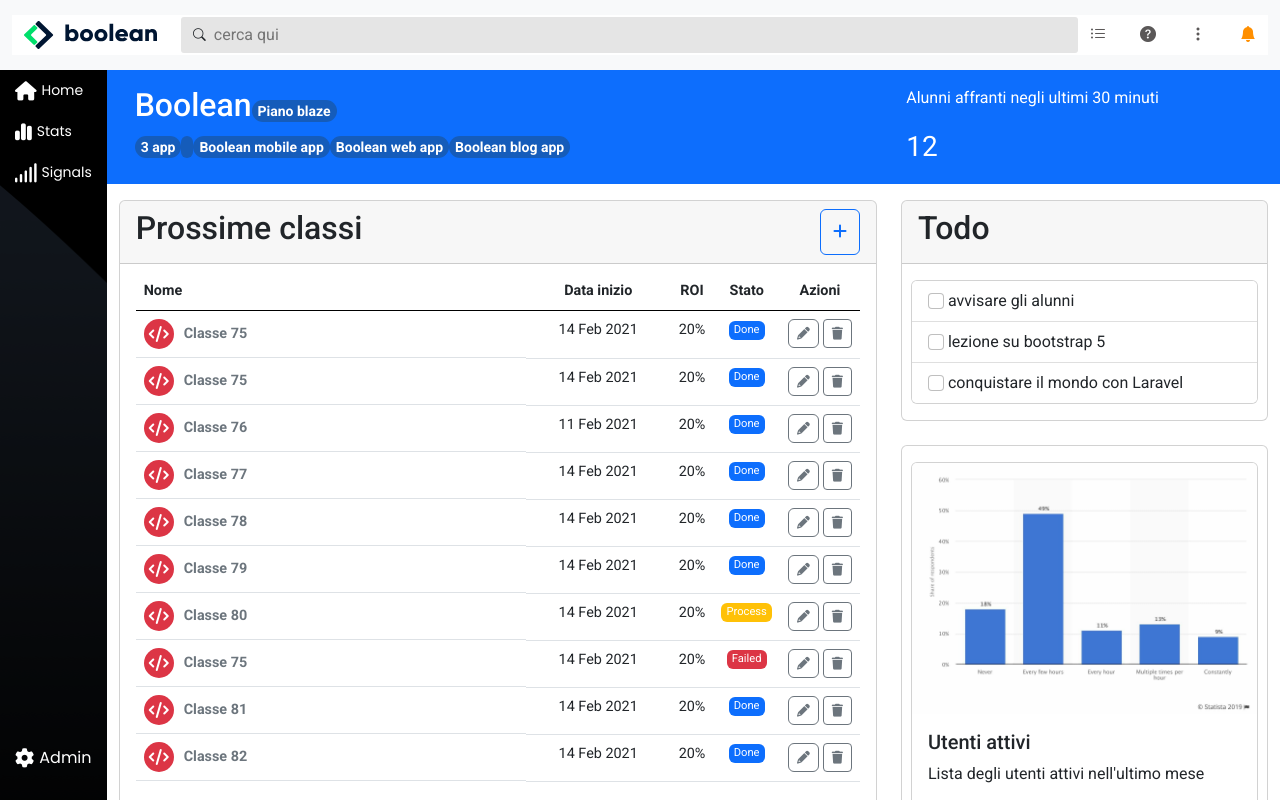
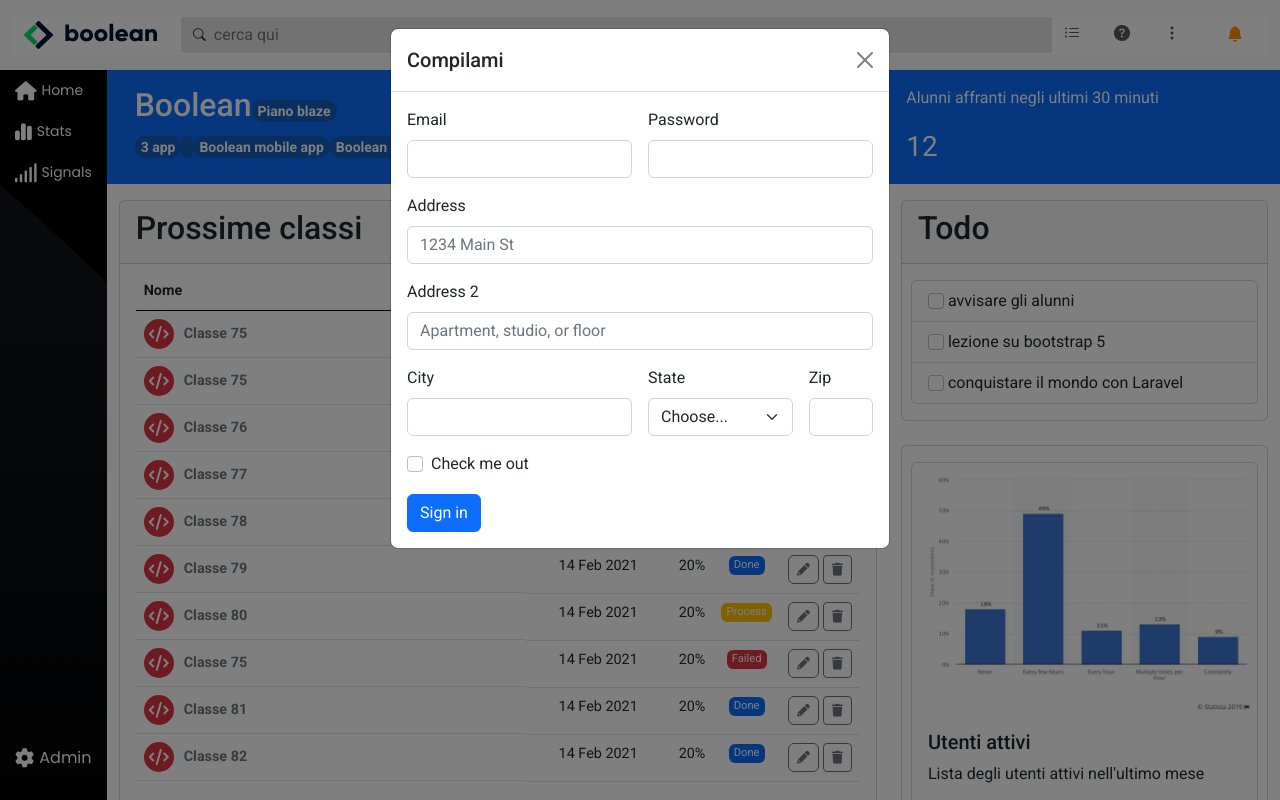
Before and after one commit to SaverioCascelli/html-css-bootstrap-dashboard, a plain HTML site: page index.html in a window 1280 px wide. Both pictures are taken after a click on the button 839 px from the left and 232 px from the top of the page. Drawn offline with nearby package versions, Linux system fonts and the light colour scheme.

Commit message:
[add] bonus content

```diff
--- a/index.html
+++ b/index.html
@@ -4,6 +4,7 @@
     <meta charset="UTF-8">
     <meta http-equiv="X-UA-Compatible" content="IE=edge">
     <meta name="viewport" content="width=device-width, initial-scale=1.0">
+
     <link rel="preconnect" href="https://fonts.googleapis.com">
     <link rel="preconnect" href="https://fonts.gstatic.com" crossorigin>
     <link href="https://fonts.googleapis.com/css2?family=Roboto:wght@400;500;700;900&display=swap" rel="stylesheet">
@@ -11,11 +12,12 @@
     <link rel="preconnect" href="https://fonts.gstatic.com" crossorigin>
     <link href="https://fonts.googleapis.com/css2?family=Poppins:wght@400;500;600;700;900&display=swap" rel="stylesheet">
     <link href="https://cdn.jsdelivr.net/npm/bootstrap@5.2.2/dist/css/bootstrap.min.css" rel="stylesheet" integrity="sha384-Zenh87qX5JnK2Jl0vWa8Ck2rdkQ2Bzep5IDxbcnCeuOxjzrPF/et3URy9Bv1WTRi" crossorigin="anonymous">
+    <script src="https://cdnjs.cloudflare.com/ajax/libs/popper.js/2.11.6/umd/popper.min.js" integrity="sha512-6UofPqm0QupIL0kzS/UIzekR73/luZdC6i/kXDbWnLOJoqwklBK6519iUnShaYceJ0y4FaiPtX/hRnV/X/xlUQ==" crossorigin="anonymous" referrerpolicy="no-referrer"></script>
     <script src="https://cdn.jsdelivr.net/npm/bootstrap@5.2.2/dist/js/bootstrap.bundle.min.js" integrity="sha384-OERcA2EqjJCMA+/3y+gxIOqMEjwtxJY7qPCqsdltbNJuaOe923+mo//f6V8Qbsw3" crossorigin="anonymous"></script>
     <link rel="stylesheet" href="https://cdnjs.cloudflare.com/ajax/libs/font-awesome/6.2.0/css/all.min.css" integrity="sha512-xh6O/CkQoPOWDdYTDqeRdPCVd1SpvCA9XXcUnZS2FmJNp1coAFzvtCN9BmamE+4aHK8yyUHUSCcJHgXloTyT2A==" crossorigin="anonymous" referrerpolicy="no-referrer" />
-
     <link rel="stylesheet" href="https://cdn.jsdelivr.net/npm/bootstrap-icons@1.9.1/font/bootstrap-icons.css">
     <link rel="stylesheet" href="style/style.css">
+
     <title>Dashboard</title>
 </head>
 <body>
@@ -43,8 +45,20 @@
                         <i class=" bi bi-question-circle-fill"></i>
                         <i class=" bi bi-three-dots-vertical"></i>
                     </div>
-                    <i class="bi bi-bell-fill"></i>
+
+                    <a class="btn " href="#" type="button" role="button" data-bs-toggle="dropdown" aria-expanded="false">
+                        <i class="bi bi-bell-fill"></i>
+                    </a>
+
+                    <ul class="dropdown-menu">
+                        <li><a class="dropdown-item" href="#">Action</a></li>
+                        <li><a class="dropdown-item" href="#">Another action</a></li>
+                        <li><a class="dropdown-item" href="#">Something else here</a></li>
+                    </ul>
+
+
                 </div>
+
             </div>
         </div>
     </header>
@@ -114,10 +128,73 @@
 
                             <div class="card mb-4" style="width: 100%;">
                                 <div class="card-header d-flex justify-content-between">
-                                  <h2>Prossime classi</h2>
-                                  <button type="button" class="btn btn-outline-primary">
-                                    <i class="fa-solid fa-plus"></i>
-                                  </button>
+                                    <h2>Prossime classi</h2>
+
+                                    <button type="button" class="btn btn-outline-primary"
+                                    data-bs-toggle="modal" data-bs-target="#modalForm">
+                                        <i class="fa-solid fa-plus"></i>
+                                    </button>
+
+
+                                    <!-- Modal -->
+                                    <div class="modal fade" id="modalForm" tabindex="-1" aria-labelledby="modalForm" aria-hidden="true">
+                                        <div class="modal-dialog">
+                                        <div class="modal-content">
+                                            <div class="modal-header">
+                                            <h1 class="modal-title fs-5" id="exampleModalLabel">Compilami</h1>
+                                            <button type="button" class="btn-close" data-bs-dismiss="modal" aria-label="Close"></button>
+                                            </div>
+                                            <div class="modal-body">
+                                                <form class="row g-3">
+                                                    <div class="col-md-6">
+                                                      <label for="inputEmail4" class="form-label">Email</label>
+                                                      <input type="email" class="form-control" id="inputEmail4">
+                                                    </div>
+                                                    <div class="col-md-6">
+                                                      <label for="inputPassword4" class="form-label">Password</label>
+                                                      <input type="password" class="form-control" id="inputPassword4">
+                                                    </div>
+                                                    <div class="col-12">
+                                                      <label for="inputAddress" class="form-label">Address</label>
+                                                      <input type="text" class="form-control" id="inputAddress" placeholder="1234 Main St">
+                                                    </div>
+                                                    <div class="col-12">
+                                                      <label for="inputAddress2" class="form-label">Address 2</label>
+                                                      <input type="text" class="form-control" id="inputAddress2" placeholder="Apartment, studio, or floor">
+                                                    </div>
+                                                    <div class="col-md-6">
+                                                      <label for="inputCity" class="form-label">City</label>
+                                                      <input type="text" class="form-control" id="inputCity">
+                                                    </div>
+                                                    <div class="col-md-4">
+                                                      <label for="inputState" class="form-label">State</label>
+                                                      <select id="inputState" class="form-select">
+                                                        <option selected>Choose...</option>
+                                                        <option>...</option>
+                                                      </select>
+                                                    </div>
+                                                    <div class="col-md-2">
+                                                      <label for="inputZip" class="form-label">Zip</label>
+                                                      <input type="text" class="form-control" id="inputZip">
+                                                    </div>
+                                                    <div class="col-12">
+                                                      <div class="form-check">
+                                                        <input class="form-check-input" type="checkbox" id="gridCheck">
+                                                        <label class="form-check-label" for="gridCheck">
+                                                          Check me out
+                                                        </label>
+                                                      </div>
+                                                    </div>
+                                                    <div class="col-12">
+                                                      <button type="submit" class="btn btn-primary">Sign in</button>
+                                                    </div>
+                                                  </form>
+                                            </div>
+                                        </div>
+                                        </div>
+                                    </div>
+
+
                                 </div>
                                 <ul class="list-group list-group-flush">
                                   <li class="list-group-item">
```
